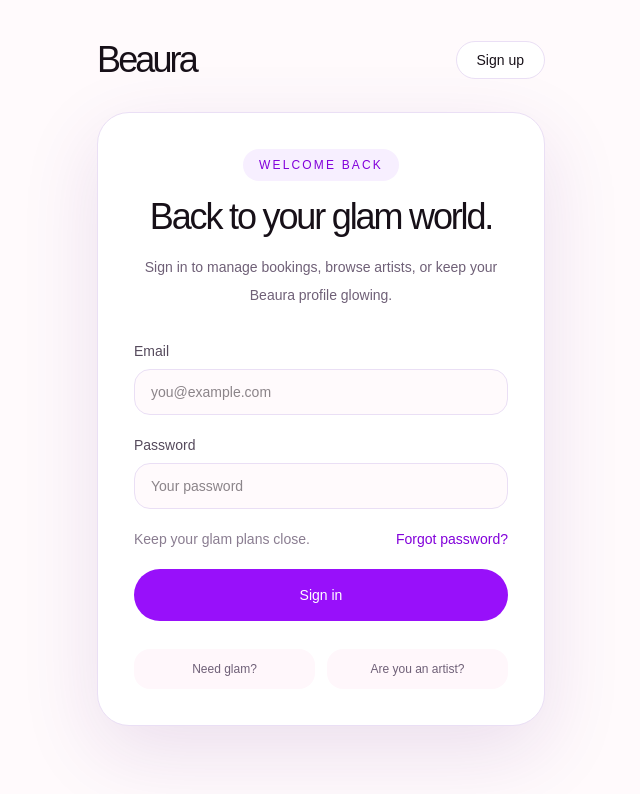
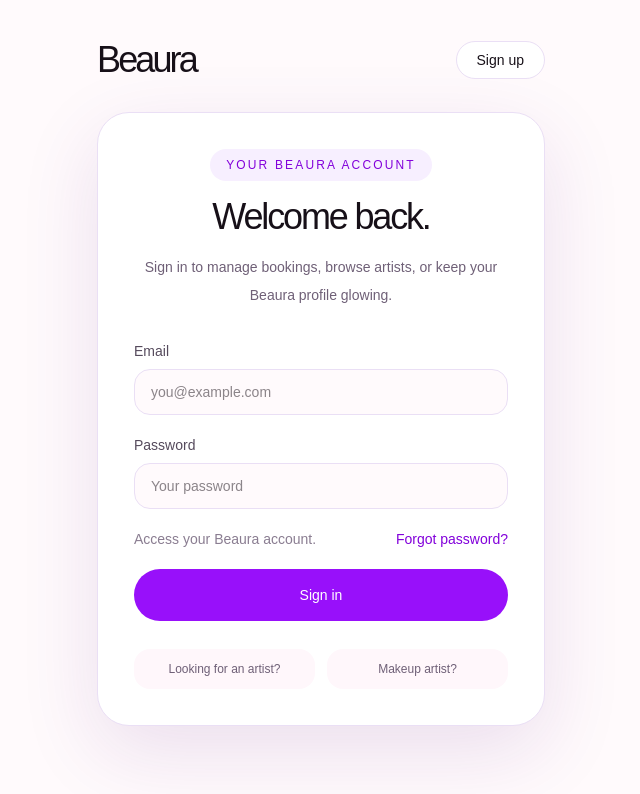
Before and after one commit to mshahd2410-create/beaura, a Next.js app: page /login in a window 1280 px wide. Shown: the top 794 px of the page, without its empty margins (319-959 px from the left). Built offline with nearby package versions, Linux system fonts and the light colour scheme; no server answers.

Commit message:
Clarify Beaura sign-in page content

```diff
--- a/app/login/page.tsx
+++ b/app/login/page.tsx
@@ -102,11 +102,11 @@ export default function LoginPage() {
         >
           <header className="mb-8 text-center">
             <p className="mx-auto mb-4 w-fit rounded-full bg-[#f7efff] px-4 py-2 text-xs uppercase tracking-[0.18em] text-purple-700">
-              welcome back
+              Your Beaura account
             </p>
 
             <h1 className="text-4xl font-light tracking-[-0.06em]">
-              Back to your glam world.
+              Welcome back.
             </h1>
 
             <p className="mx-auto mt-4 max-w-sm text-sm leading-7 text-[#6f6077]">
@@ -147,7 +147,7 @@ export default function LoginPage() {
             </div>
 
             <div className="flex items-center justify-between text-sm">
-              <span className="text-[#8a7d91]">Keep your glam plans close.</span>
+              <span className="text-[#8a7d91]">Access your Beaura account.</span>
 
               <button
                 type="button"
@@ -177,14 +177,14 @@ export default function LoginPage() {
               href="/register/bride"
               className="rounded-2xl bg-[#fff7fb] px-4 py-3 text-[#6f6077] hover:text-purple-700"
             >
-              Need glam?
+              Looking for an artist?
             </Link>
 
             <Link
               href="/register/mua"
               className="rounded-2xl bg-[#fff7fb] px-4 py-3 text-[#6f6077] hover:text-purple-700"
             >
-              Are you an artist?
+              Makeup artist?
             </Link>
           </div>
         </motion.form>
```
